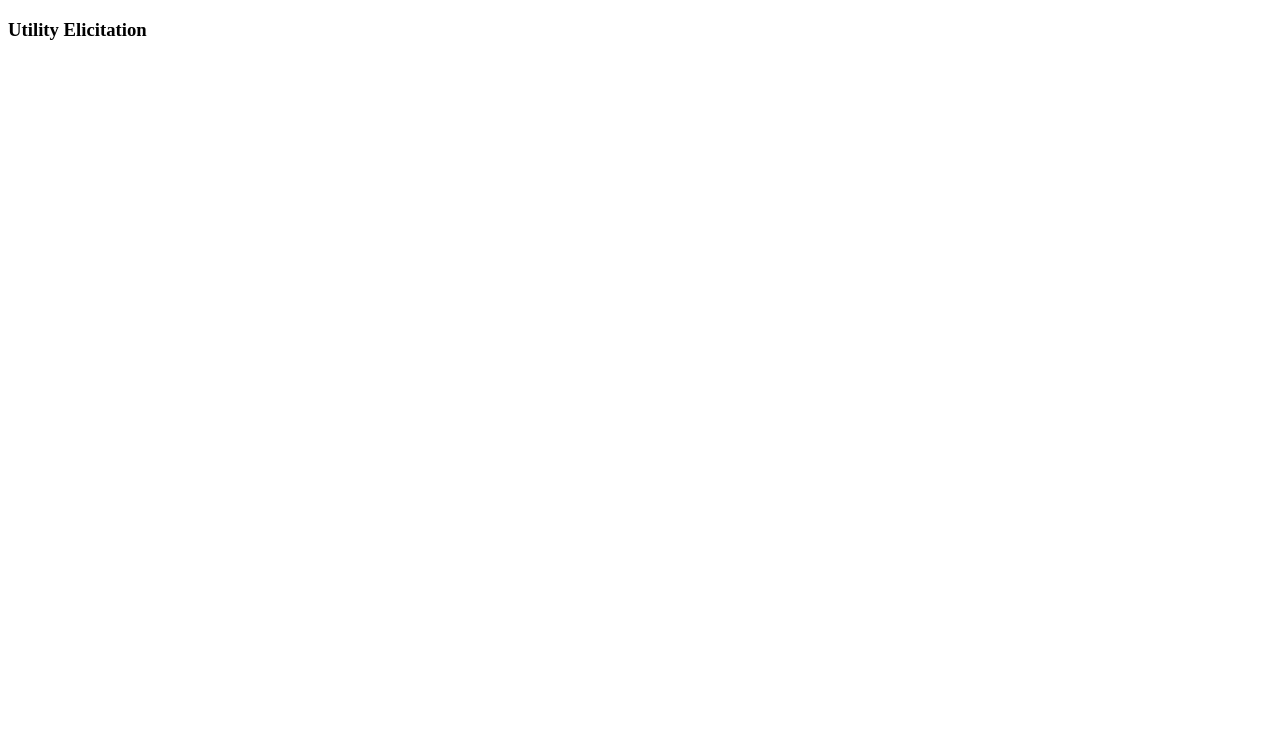
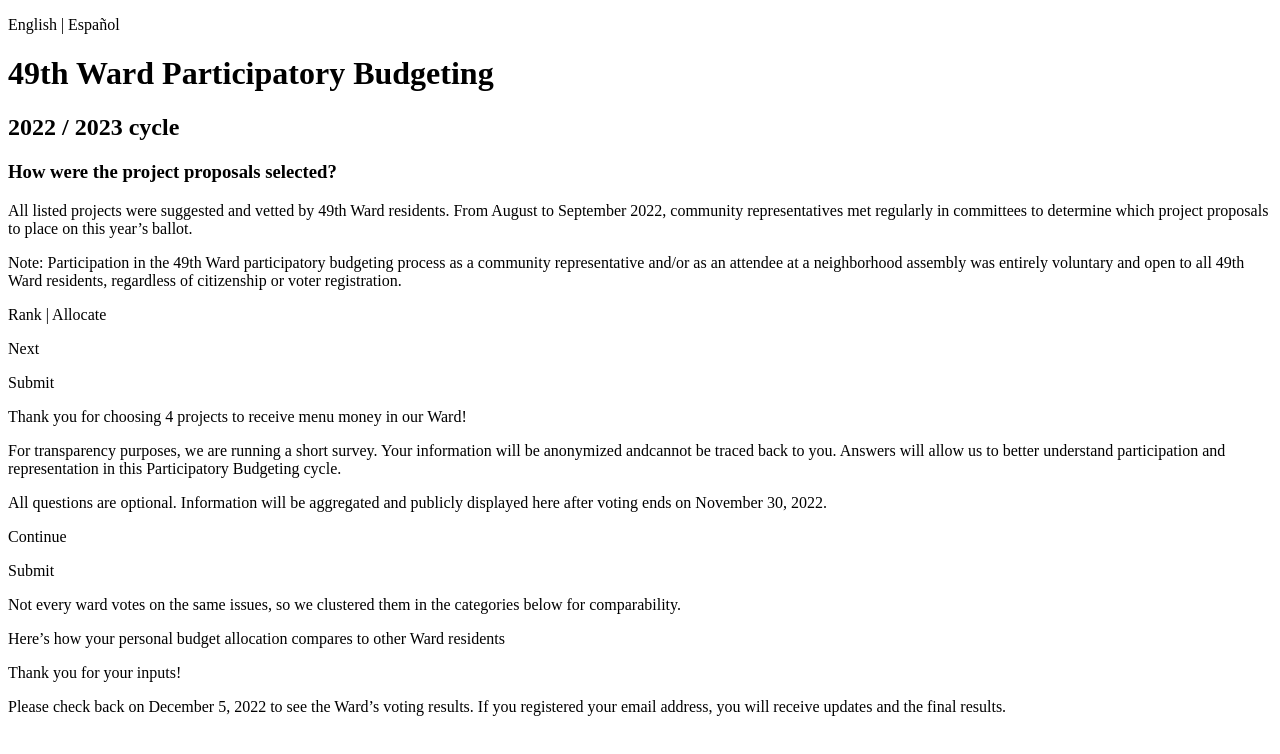
Before and after one commit to mcnuttandrew/ue-pb, a plain HTML site: page templates/utilityElicitation.html in a window 1280 px wide. Drawn offline with Linux system fonts and the light colour scheme.

Commit message:
Adding HTML content for three pages

```diff
--- a/templates/utilityElicitation.html
+++ b/templates/utilityElicitation.html
@@ -1,17 +1,57 @@
 <!DOCTYPE html>
-<html>
+<html lang="en">
+<head>
+    <meta charset="UTF-8">
+    <meta http-equiv="X-UA-Compatible" content="IE=edge">
+    <meta name="viewport" content="width=device-width, initial-scale=1.0">
+    <link rel="stylesheet" href="../../static/css/page.css">
+    <title>Participatory Budgeting</title>
+</head>
+<body>
+    <p id="language">English | Español</p>
+    <h1>49th Ward Participatory Budgeting</h1>
+    <h2>2022 / 2023 cycle</h2>
+    <h3>How were the project proposals selected?</h3>
+    <p>
+        All listed projects were suggested and vetted by 49th Ward residents. From August to September 2022,
+        community representatives met regularly in committees to determine which project proposals to place on this
+        year’s ballot.
+    </p>
+    <p class="italic">
+        <span id="note">Note:</span> Participation in the 49th Ward participatory budgeting process as a community
+        representative and/or as an attendee  at a neighborhood assembly was entirely voluntary and open to all 49th
+        Ward residents, regardless of citizenship or voter registration.
+    </p>
 
-    <head>
-        <title>Participatory Budgeting</title>
-        <meta charset="UTF-8">
-        <link rel="stylesheet" href="../../static/css/page.css">
-    </head>
+    <p id="chart-option"><span id="rank">Rank</span> <span id ="separator">|</span> <span id="allocate">Allocate</span></p>
 
-    <body>
-        <div>
-            <h3>
-                Utility Elicitation
-            </h3>
-        </div>
-    </body>
+    <p class="button">Next</p>
+    <p class="button">Submit</p>
+
+    <p>Thank you for choosing 4 projects to receive menu money in our Ward!</p>
+    <p>
+        For transparency purposes, we are running a <span class="bold">short survey</span>. Your information will be
+        anonymized andcannot be traced back to you. Answers will allow us to better understand participation and
+        representation in this Participatory Budgeting cycle.
+    </p>
+
+    <p>
+        All questions are optional. Information will be aggregated and publicly displayed here after voting
+        ends on November 30, 2022.
+    </p>
+    <p class="button">Continue</p>
+    <!-- The survey goes here -->
+    <p class="button">Submit</p>
+    <p>Not every ward votes on the same issues, so we clustered them in the categories below for comparability.</p>
+    <p class="feedback-bubble">
+        Here’s how your personal budget allocation compares to other Ward residents
+    </p>
+
+    <p class="center">Thank you for your inputs!</p>
+    <p>
+        Please check back on <span class="bold">December 5, 2022</span> to see the Ward’s voting results. If
+        you registered your email address, you will receive updates and the final results.
+    </p>
+
+</body>
 </html>
```
Also changed, not shown: templates/feedback.html (+28 -15 lines), templates/introduction.html (+32 -13 lines).
